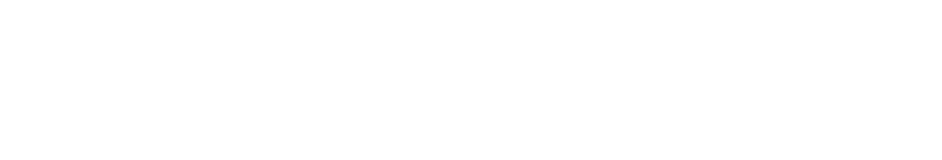
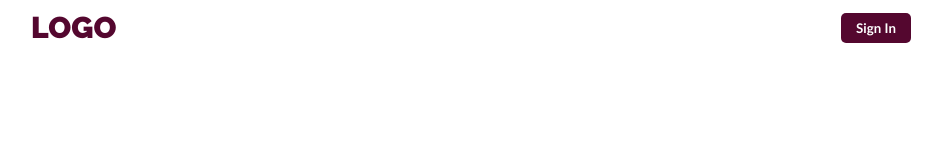
Before and after one commit to arman418web/Assignment-1, a plain HTML site: page index.html in a window 1280 px wide. Shown: the whole page, without its empty margins (169-1111 px from the left). Drawn offline with Linux system fonts and the light colour scheme.

Commit message:
Creat Nav section aded hover effect for button

```diff
--- a/Style/style.css
+++ b/Style/style.css
@@ -0,0 +1,41 @@
+*{
+margin: 0;
+padding: 0;
+}
+
+.raleway-uniquifier {
+  font-family: "Raleway", sans-serif;
+  font-optical-sizing: auto;
+  font-weight: <weight>;
+  font-style: normal;
+}
+/* Nav section styles */
+.nav-header{
+    max-width: 1240px;
+    margin: 10px 200px;
+}
+.nav-container{
+    display: flex;
+    justify-content: space-between;
+    align-items: center;
+}
+.nav-logo{
+    color: rgb(84, 7, 47);
+    font-size: 30px;
+    font-weight: 900;
+}
+.nav-btn{
+    background-color: rgb(84, 7, 47);
+    border: none;
+    border-radius: 5px;
+    width: 70px;
+    height: 30px;
+    color: #FFFFFF;
+    font-family:'Trebuchet MS';
+    font-weight: bold;
+
+}
+.nav-btn:hover{
+    box-shadow: 1px 6px 10px rgb(84, 7, 47);
+    transition: 0.4s ease-in-out;
+}
--- a/index.html
+++ b/index.html
@@ -4,9 +4,19 @@
     <meta charset="UTF-8">
     <meta name="viewport" content="width=device-width, initial-scale=1.0">
     <title>Assignment 1</title>
+    <link rel="preconnect" href="https://fonts.googleapis.com">
+<link rel="preconnect" href="https://fonts.gstatic.com" crossorigin>
+<link href="https://fonts.googleapis.com/css2?family=Raleway:ital,wght@0,100..900;1,100..900&display=swap" rel="stylesheet">
     <link rel="stylesheet" href="Style/style.css" class="css">
 </head>
-<body>
+<body class="raleway-uniquifier">
+   <!-- navbar section -->
+    <nav class="nav-header">
+       <div class="nav-container">
+         <h1 class="nav-logo">LOGO</h1>
+        <button class="nav-btn">Sign In</button>
+       </div>
+    </nav>
 
 </body>
 </html>
```
